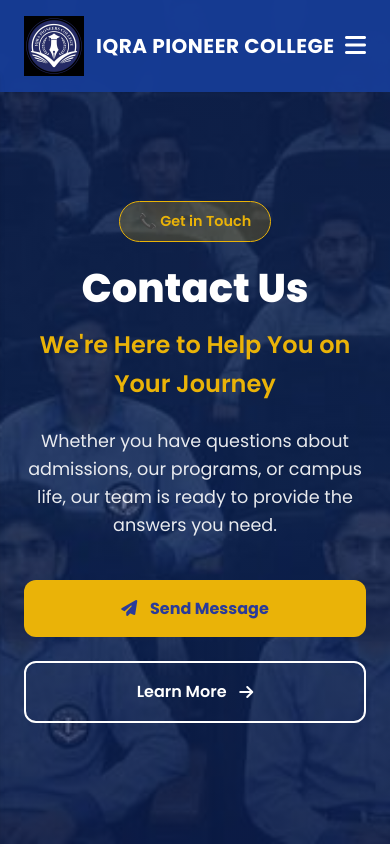
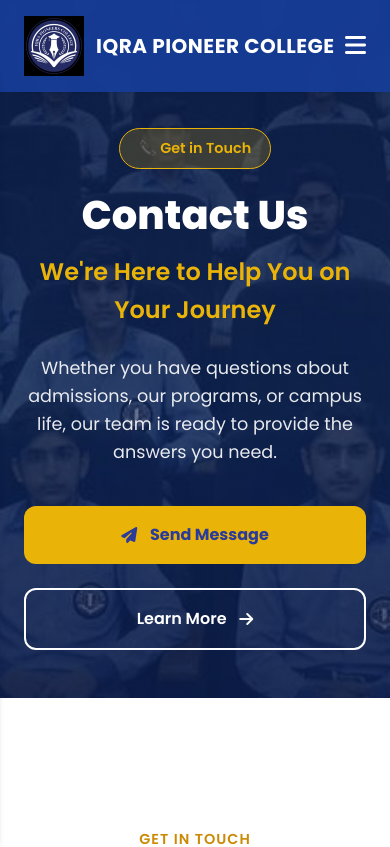
Before and after one commit to coder-363/-iQRA-website, a React (Vite) app: page /contact in a window 390 px wide. Shown: the top 847 px of the page. Built offline with nearby package versions, Linux system fonts and the light colour scheme.

Commit message:
Fix mobile hero image cropping by centering background and restricting min-height

```diff
--- a/src/index.css
+++ b/src/index.css
@@ -3504,3 +3504,22 @@
         margin-top: 2rem;
     }
 }
+
+@media (max-width: 768px) {
+    .hero-slide {
+        background-position: center center !important;
+    }
+    .hero-redesign {
+        min-height: 80vh;
+    }
+}
+
+@media (max-width: 768px) {
+    .slide {
+        background-position: center center !important;
+    }
+    .hero {
+        min-height: 60vh !important;
+        padding: 6rem 0 3rem !important;
+    }
+}
```
